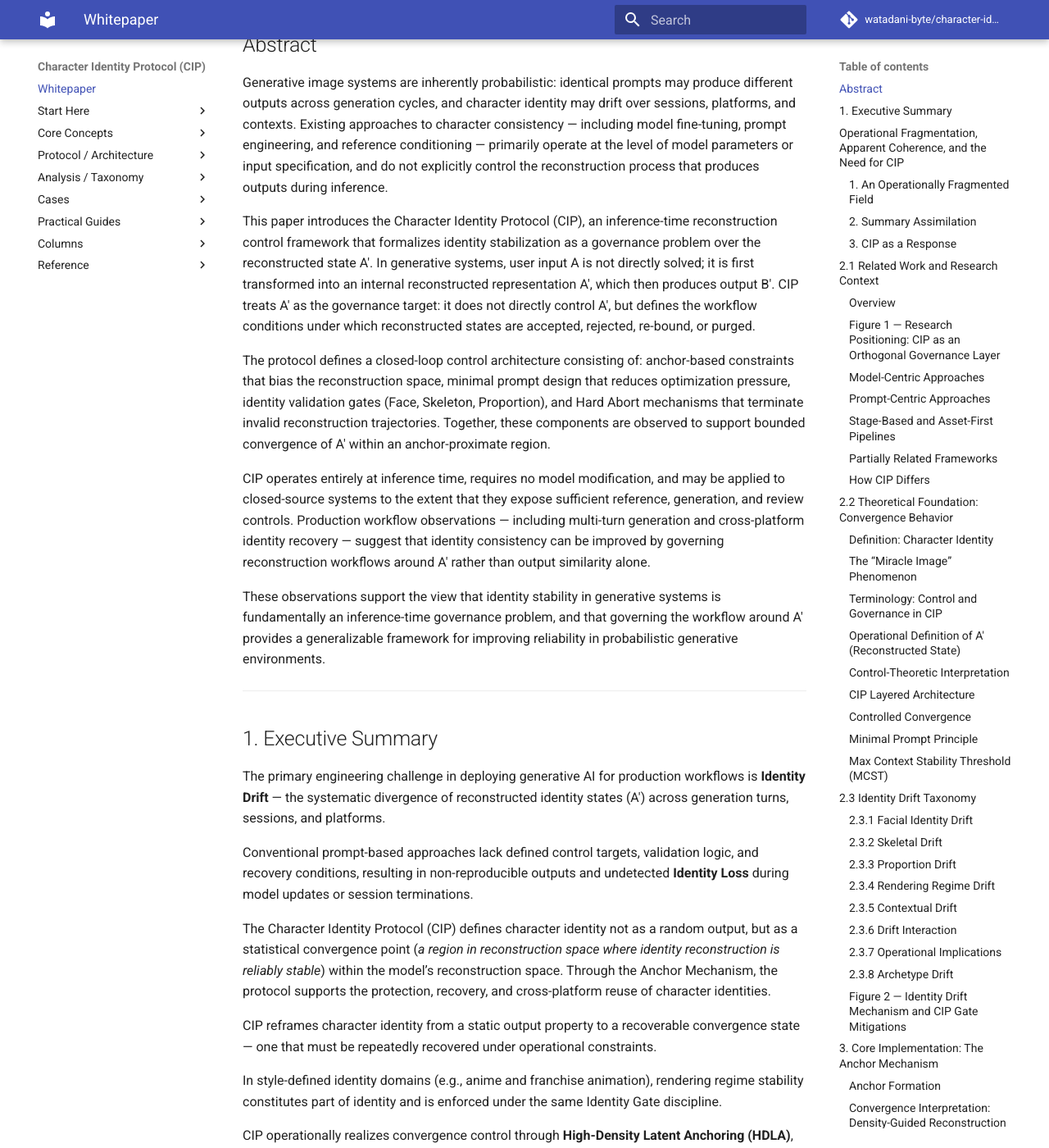
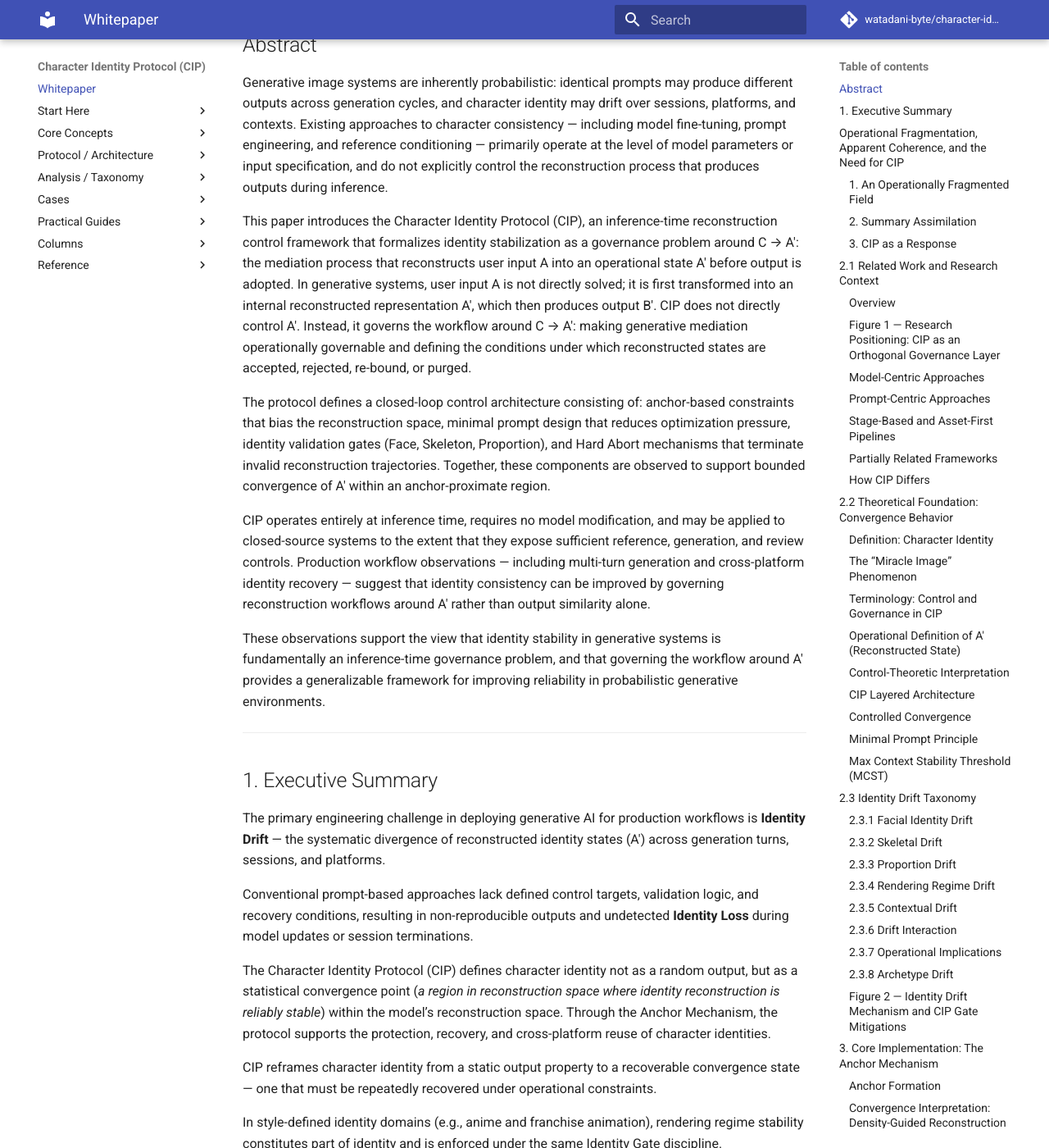
Before and after one commit to watadani-byte/character-identity-protocol, an MkDocs documentation site: the page built from docs/whitepaper_v1.md, in a window 1280 px wide and 1400 px high, scrolled down 377 px. Shown: the whole window at 82% size. Built offline with MkDocs 1.6.1 and Material for MkDocs 9.7.7, drawn with Linux system fonts in a browser that asks for light colours; comment, search, counter and statistics services are not loaded; some of the changed text lies outside the part shown.

Commit message:
whitepaper_v1.md を更新

```diff
--- a/docs/whitepaper_v1.md
+++ b/docs/whitepaper_v1.md
@@ -13,7 +13,7 @@
 
 Generative image systems are inherently probabilistic: identical prompts may produce different outputs across generation cycles, and character identity may drift over sessions, platforms, and contexts. Existing approaches to character consistency — including model fine-tuning, prompt engineering, and reference conditioning — primarily operate at the level of model parameters or input specification, and do not explicitly control the reconstruction process that produces outputs during inference.
 
-This paper introduces the Character Identity Protocol (CIP), an inference-time reconstruction control framework that formalizes identity stabilization as a governance problem over the reconstructed state A′. In generative systems, user input A is not directly solved; it is first transformed into an internal reconstructed representation A′, which then produces output B′. CIP treats A′ as the governance target: it does not directly control A′, but defines the workflow conditions under which reconstructed states are accepted, rejected, re-bound, or purged.
+This paper introduces the Character Identity Protocol (CIP), an inference-time reconstruction control framework that formalizes identity stabilization as a governance problem around C → A′: the mediation process that reconstructs user input A into an operational state A′ before output is adopted. In generative systems, user input A is not directly solved; it is first transformed into an internal reconstructed representation A′, which then produces output B′. CIP does not directly control A′. Instead, it governs the workflow around C → A′: making generative mediation operationally governable and defining the conditions under which reconstructed states are accepted, rejected, re-bound, or purged.
 
 The protocol defines a closed-loop control architecture consisting of: anchor-based constraints that bias the reconstruction space, minimal prompt design that reduces optimization pressure, identity validation gates (Face, Skeleton, Proportion), and Hard Abort mechanisms that terminate invalid reconstruction trajectories. Together, these components are observed to support bounded convergence of A′ within an anchor-proximate region.
 
@@ -36,6 +36,10 @@ CIP reframes character identity from a static output property to a recoverable c
 In style-defined identity domains (e.g., anime and franchise animation), rendering regime stability constitutes part of identity and is enforced under the same Identity Gate discipline.
 
 CIP operationally realizes convergence control through **High-Density Latent Anchoring (HDLA)**, guided by the Reconstruction Control Model (RCM: A → A′ → B′) and executed through the Anchor Re-Convergence Method (ARCM). In the current framework, HDLA and ARCM describe the continuity-side mechanisms used within CIP-governed workflows, while CIP provides the governance layer for validation, stopping, adoption, rejection, and purge.
+
+CIP/PAL does not reject AI mediation; it governs it.
+
+The goal is to preserve the productive value of AI-generated mediation while preventing that mediation from rewriting identity, brand code, or adoption criteria.
 
 -----
 
```
Also changed, not shown: other parts of docs/whitepaper_v1.md (+2 -2 lines).
